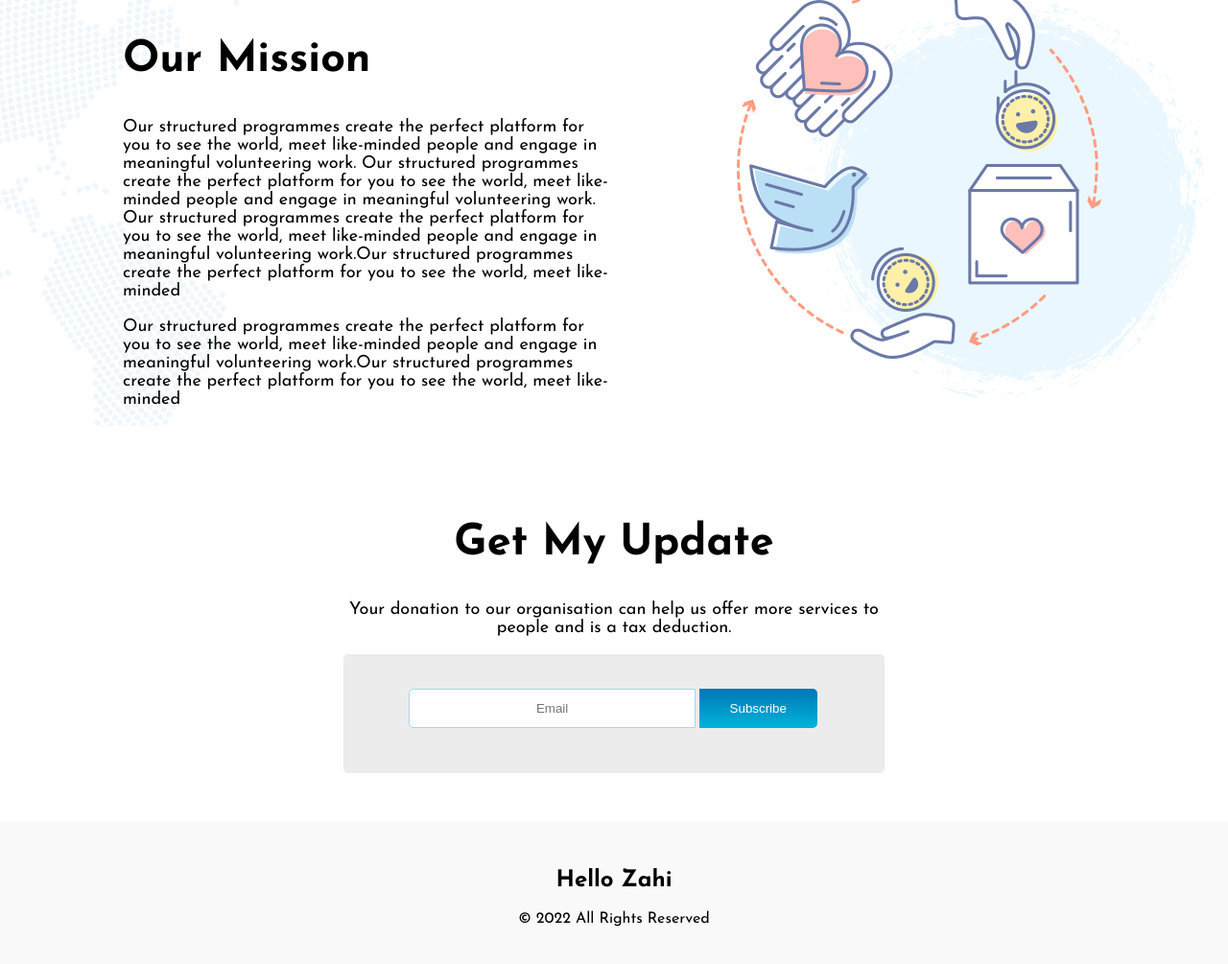
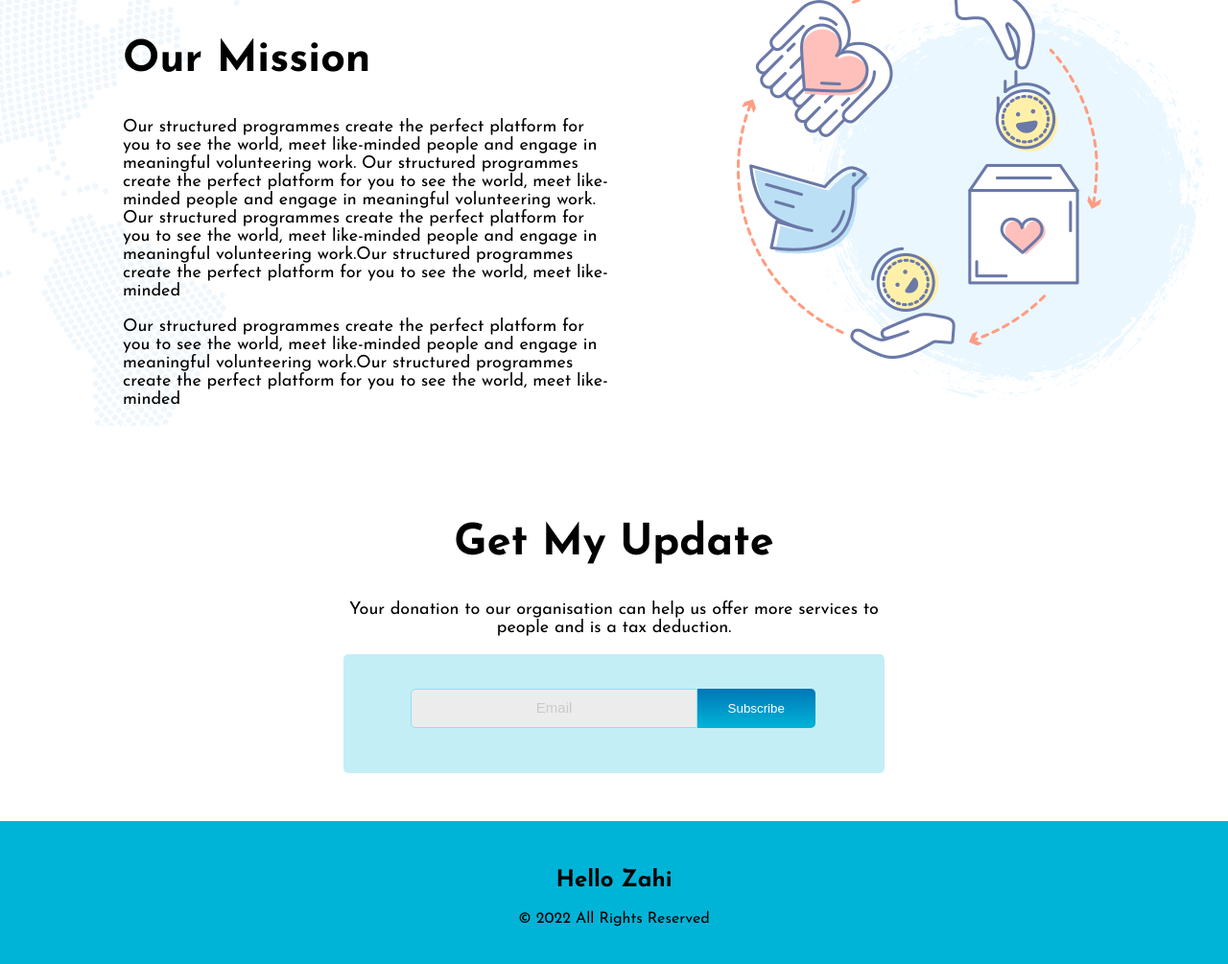
Before and after one commit to HelloZahi/assignment-1, a plain HTML site: page index.html in a window 1280 px wide. Shown: the part 1852-2857 px from the top of the page at 96% size. Drawn offline with Linux system fonts and the light colour scheme.

Commit message:
color fix

```diff
--- a/style.css
+++ b/style.css
@@ -212,6 +212,7 @@ input[type=email] {
     margin-bottom: 30px;
     text-align: center;
     border-radius: 5px 0px 0px 5px;
+    background-color: rgb(236, 236, 236);
 }
 
 
@@ -223,12 +224,20 @@ input[type=button] {
     text-decoration: none;
     margin: 4px 2px;
     cursor: pointer;
-    margin-left: -6px;
+    margin-left: -10px;
     border-radius: 0px 5px 5px 0px;
+
 }
 
+::placeholder {
+    color: rgb(202, 202, 202);
+    opacity: 9;
+    font-size: 15px;
+    text-align: center;
+  }
+
 .sub-bottom {
-    background-color: rgb(236, 236, 236);
+    background-color: #00b4d83b;
     padding-top: 5%;
     padding-bottom: 3%;
     border-radius: 5px;
@@ -237,6 +246,6 @@ input[type=button] {
 
 .footer-bottom {
     text-align: center;
-    background: rgba(238, 238, 238, 0.356);
+    background: #00b4d8;
     padding: 30px;
 }
```
